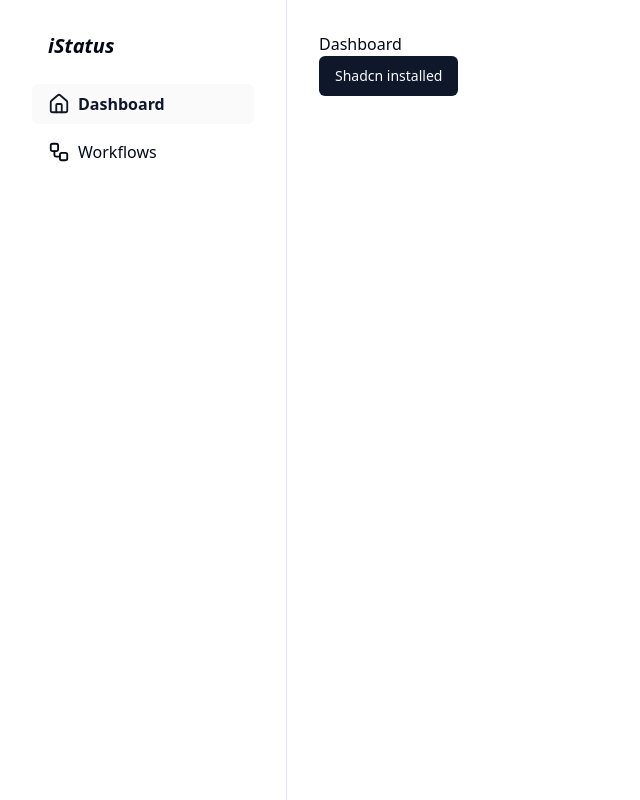
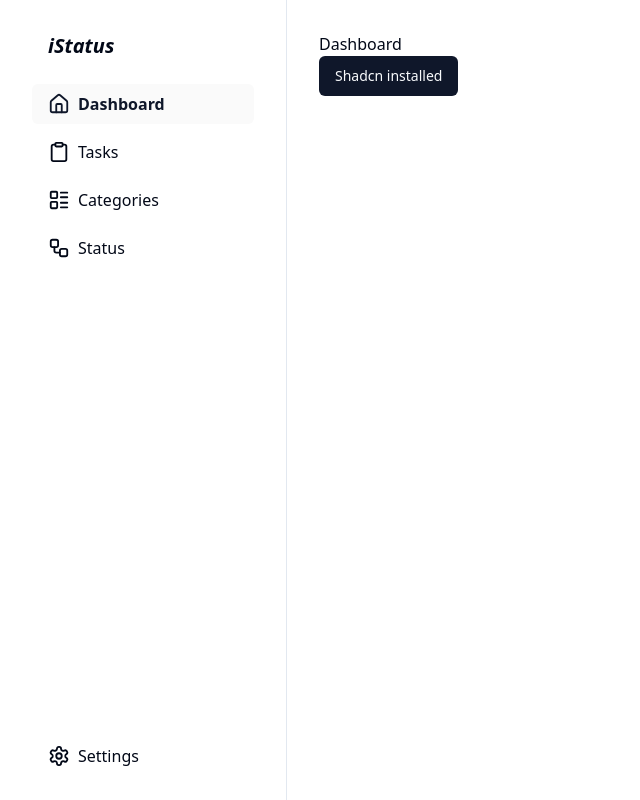
Before and after one commit to devalexsantos/istatus, a React (Vite) app: page / in a window 1280 px wide. Shown: the whole page, without its empty margins (0-640 px from the left). Built offline with nearby package versions, Linux system fonts and the light colour scheme.

Commit message:
chore: add nav elements to sidebae

```diff
--- a/src/layout/components/Sidebar.tsx
+++ b/src/layout/components/Sidebar.tsx
@@ -1,4 +1,4 @@
-import { Home, Workflow } from 'lucide-react'
+import { Clipboard, Home, LayoutList, Settings, Workflow } from 'lucide-react'
 import { useLocation } from 'react-router-dom'
 
 export function Sidebar() {
@@ -6,13 +6,15 @@ export function Sidebar() {
 
   const menu = [
     { icon: Home, label: 'Dashboard', path: '/' },
-    { icon: Workflow, label: 'Workflows', path: '/workflow' },
+    { icon: Clipboard, label: 'Tasks', path: '/tasks' },
+    { icon: LayoutList, label: 'Categories', path: '/categories' },
+    { icon: Workflow, label: 'Status', path: '/status' },
   ]
 
   return (
     <div className="w-full h-full min-h-screen max-w-[287px] p-8 flex flex-col gap-6 border-r">
       <span className="font-bold italic text-xl w-full px-4">iStatus</span>
-      <nav className="flex flex-col gap-2">
+      <nav className="flex flex-1 flex-col gap-2">
         {menu.map(({ icon: Icon, label, path }, index) => (
           <a
             key={index}
@@ -23,6 +25,9 @@ export function Sidebar() {
           </a>
         ))}
       </nav>
+      <span className="flex gap-2 items-center px-4">
+        <Settings size="22" /> Settings
+      </span>
     </div>
   )
 }
```
